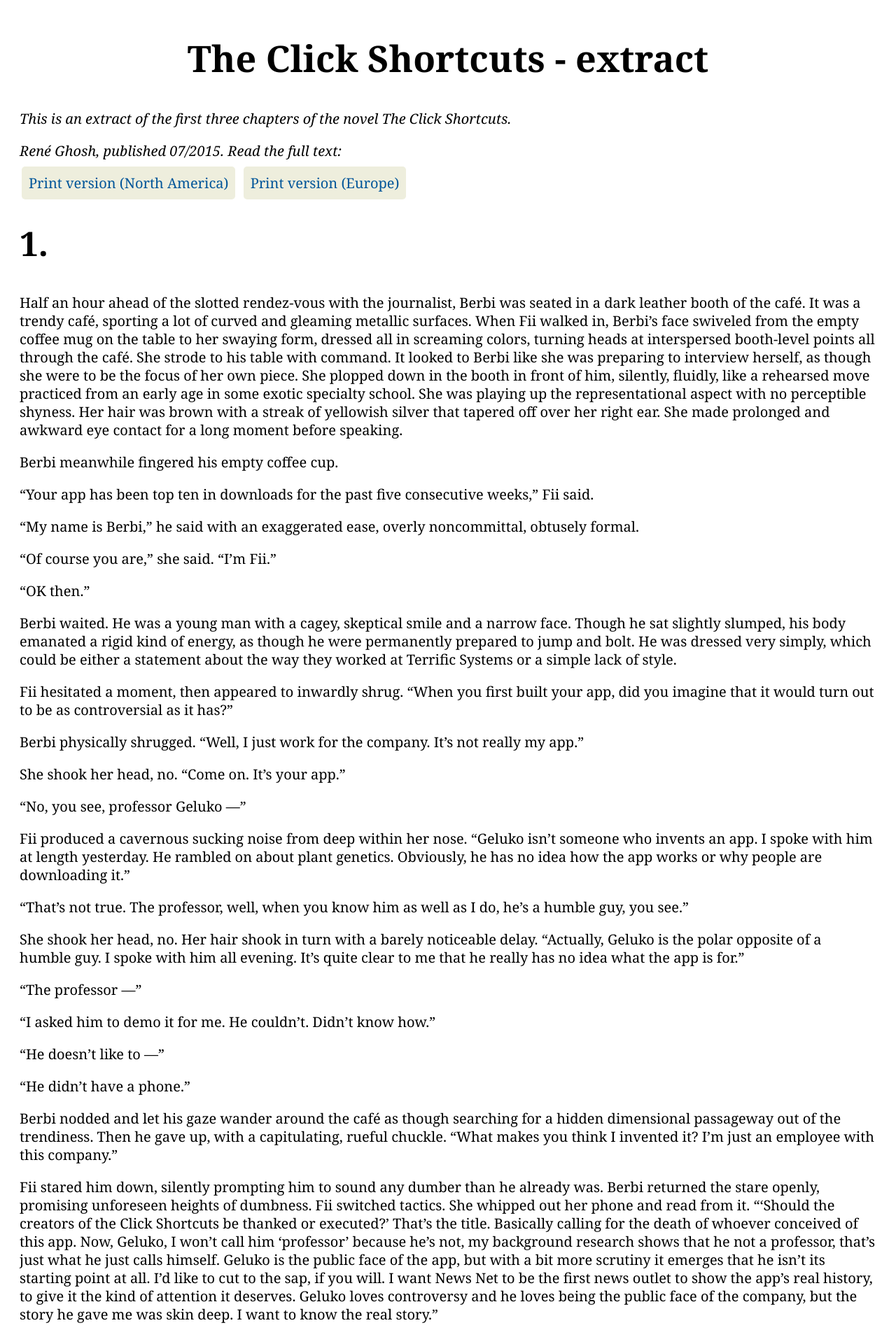
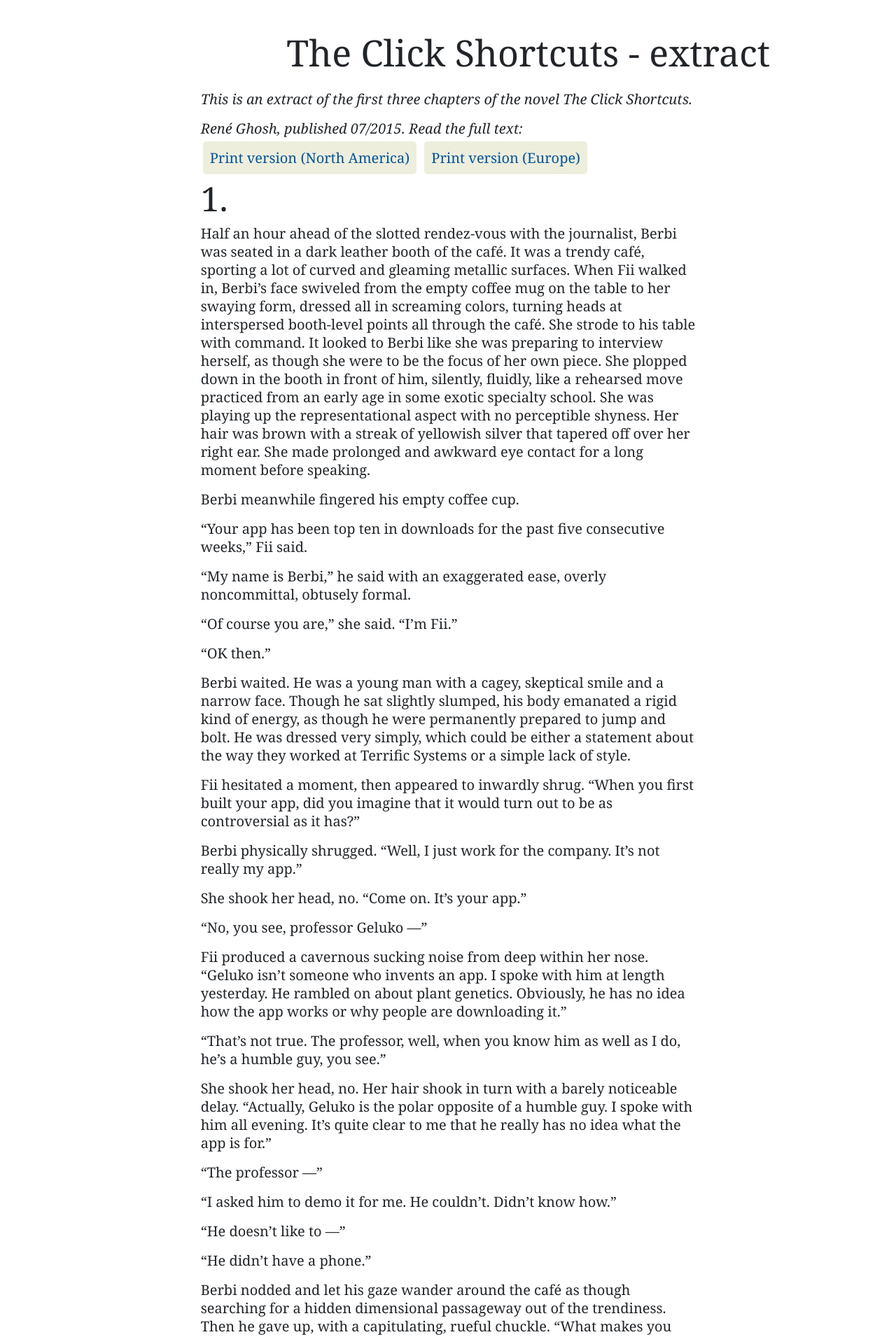
Before and after one commit to reneghosh/reneghosh.github.io, a Jekyll site: the page built from _extracts/clickshortcuts.md, in a window 1280 px wide. Shown: the top 1911 px of the page at 70% size. Built offline with Jekyll 4.4.1, drawn with Linux system fonts in a browser that asks for light colours.

Commit message:
using bootstrap on extracts layout

```diff
--- a/_layouts/extract.html
+++ b/_layouts/extract.html
@@ -2,6 +2,7 @@
 <html lang="en">
     <head>
         <meta http-equiv="Content-Type" content="text/html; charset=UTF-8">
+        <link rel="stylesheet" href="https://maxcdn.bootstrapcdn.com/bootstrap/4.0.0/css/bootstrap.min.css" integrity="sha384-Gn5384xqQ1aoWXA+058RXPxPg6fy4IWvTNh0E263XmFcJlSAwiGgFAW/dAiS6JXm" crossorigin="anonymous">
         <link rel="stylesheet" href="../text.css"/>
         <meta name="viewport" content="width=device-width"/>
         <meta name="viewport" content="width=device-width, initial-scale=1, maximum-scale=1">
@@ -12,7 +13,7 @@
         <meta name="author" content="René Ghosh">
     </head>
   <body>
-    <div id="main">
+    <div id="main" class="container col-7">
     	{{content | markdownify}}
 	</div>
   </body>
```
